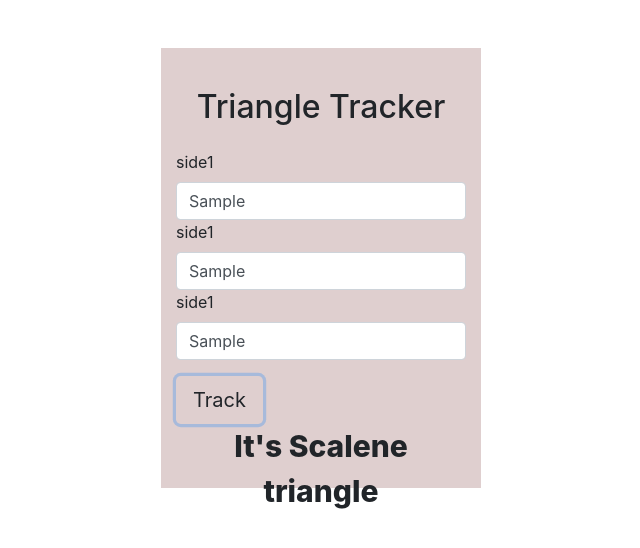
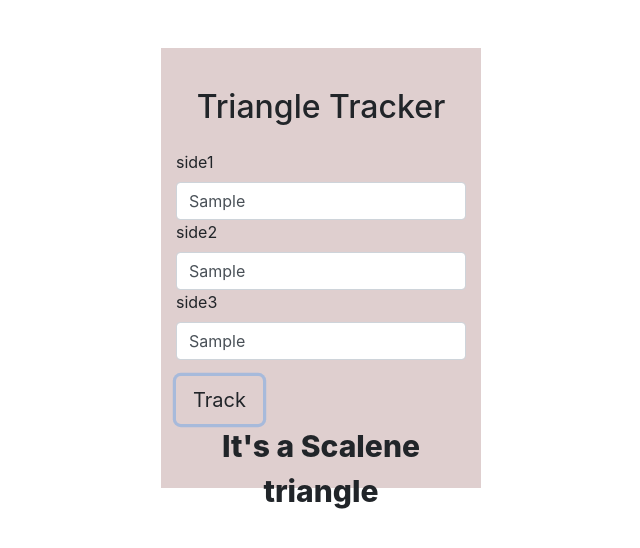
Before and after one commit to LuckDayz/Triangle-Tracker, a plain HTML site: page index.html in a window 1280 px wide. Both pictures are taken after typing "Sample", "Sample", "Sample" into the empty fields and a click on the button "Track". Shown: the whole page, without its empty margins (319-959 px from the left). Drawn offline with nearby package versions, Linux system fonts and the light colour scheme.

Commit message:
Triangle Tracker

```diff
--- a/index.html
+++ b/index.html
@@ -5,6 +5,7 @@
     <meta http-equiv="X-UA-Compatible" content="IE=edge">
     <meta name="viewport" content="width=device-width, initial-scale=1.0">
     <link rel="stylesheet" href="style.css">
+    <link rel="shortcut icon" href="favicon.ico" type="image/x-icon">
     <link rel="stylesheet" href="https://cdn.jsdelivr.net/npm/bootstrap@4.6.2/dist/css/bootstrap.min.css" integrity="sha384-xOolHFLEh07PJGoPkLv1IbcEPTNtaed2xpHsD9ESMhqIYd0nLMwNLD69Npy4HI+N" crossorigin="anonymous">
     <script src="js/jquery-3.6.4.js"></script>
     <script src="js/script.js"></script>
@@ -15,20 +16,21 @@
         <div class="container w-25 mt-5">
             <h2 class="text-center pb-3">Triangle Tracker</h2>
             <div class="formA">
-                <label for="side2">side1</label>
+                <label for="side1">side1</label>
+                <input type="text" class="form-control" id="side1">
+            </div>
+            <div class="formB">
+                <label for="side2">side2</label>
                 <input type="text" class="form-control" id="side2">
             </div>
-            <div class="formB">
-                <label for="side3">side1</label>
+            <div class="formC">
+                <label for="side3">side3</label>
                 <input type="text" class="form-control" id="side3">
-            </div>
-            <div class="formC">
-                <label for="side1">side1</label>
-                <input type="text" class="form-control" id="side1">
             </div>
             <button class="btn btn-lg mt-3">Track</button>
             <div id="result"></div>
         </div>
+        <i class="fa fa-facbook"></i>
 
     </form>
 
--- a/js/script.js
+++ b/js/script.js
@@ -3,14 +3,16 @@ $(document).ready(function(){
         event.preventDefault();
         let side1 = parseInt($("input#side1").val());
         let side2 = parseInt($("input#side2").val());
-        let side3 = parseInt($("input#side2").val());
+        let side3 = parseInt($("input#side3").val());
 
         if(side1 === side2 && side2 === side3 ){
             $("#result").text("It's an Equilateral Triangle");
-        }else if(side1 <= side2 || (side2 > side3)){
+        }else if(side1 === side2 || side1 === side3 ){
             $("#result").text("It's an Isosceles Triangle");
+        }else if((side1 <= side2 || side1 <= side3) ){
+            $("#result").text("Not a triangle");
         }else{
-            $("#result").text("It's Scalene triangle");
+            $("#result").text("It's a Scalene triangle");
         }
     });
 });
```
Also changed, not shown: img/triangle.jpeg (added), style.css (line endings or trailing spaces), 1 other file.
